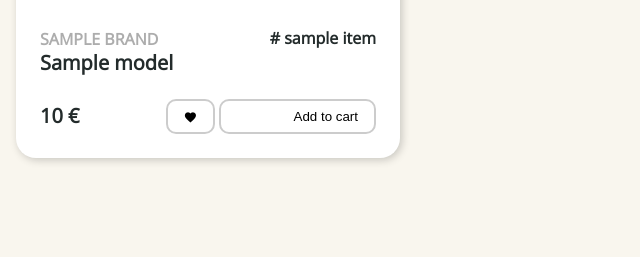
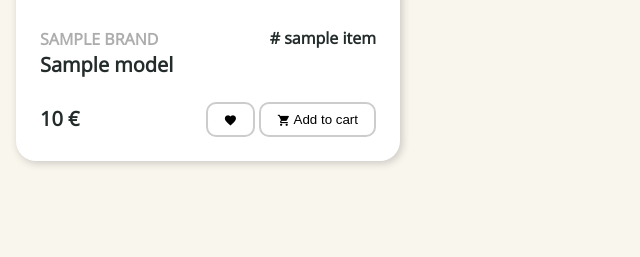
Before and after one commit to jpnsantoss/LTW-marketplace, a PHP site: template src/views/Home/index.php in a window 1280 px wide. Shown: the part 861-1118 px from the top of the page, without its empty margins (0-640 px from the left). Before the commit the page ends 1024 px from the top, so only its background shows below. Run offline with PHP 8.4, Linux system fonts and the light colour scheme; the template is opened without the code that fills it: most values are stand-ins (such as "Sample title", 1, 10 or a date in 2020); some libraries are stand-ins or nearby versions.

Commit message:
some small fixes

```diff
--- a/public/css/home.css
+++ b/public/css/home.css
@@ -142,6 +142,13 @@
   font-family: "Open Sans", sans-serif;
 }
 
+.item-info a {
+  color: var(--foreground);
+  text-decoration: none;
+  font-size: 1.25rem;
+  font-weight: 600;
+}
+
 .item-header {
   display: flex;
   justify-content: space-between;
--- a/src/views/Home/index.php
+++ b/src/views/Home/index.php
@@ -51,7 +51,7 @@ getHead(array('/css/style.css', '/css/navbar.css', '/css/home.css'), "Home");
             <div class="listing-items">
                 <?php foreach ($data["items"] as $item) : ?>
                     <article class="item-card">
-                        <a href="/">
+                        <a href="/home/details/<?= $item->id ?>">
                             <img src="<?= $item->image_urls[0] ?>" alt="Item image" id="item-image">
                         </a>
 
@@ -61,13 +61,17 @@ getHead(array('/css/style.css', '/css/navbar.css', '/css/home.css'), "Home");
                                     <p> <?= $item->brand; ?></p>
                                     <span class="category"> <?= $item->category_name; ?></span>
                                 </div>
-                                <h3> <?= $item->model; ?></h3>
+
+                                <a href="/home/details/<?= $item->id ?>">
+                                    <?= $item->model; ?>
+                                </a>
+
                             </div>
                             <div class="item-footer">
                                 <h3><?= $item->price; ?> €</h3>
                                 <div>
                                     <button><i class="icon">favorite</i></button>
-                                    <button><i class="icon">cart</i> Add to cart</button>
+                                    <button><i class="icon">shopping_cart</i> Add to cart</button>
                                 </div>
                             </div>
 
```
